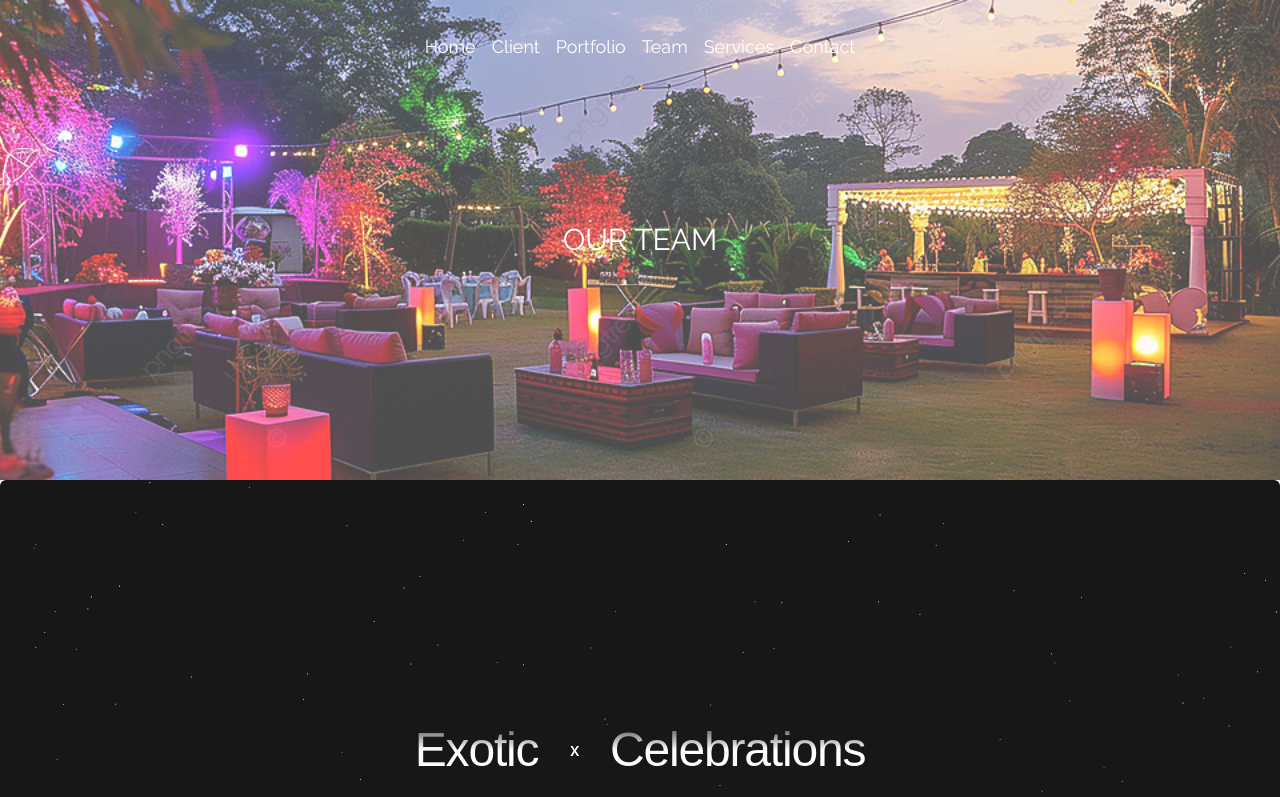
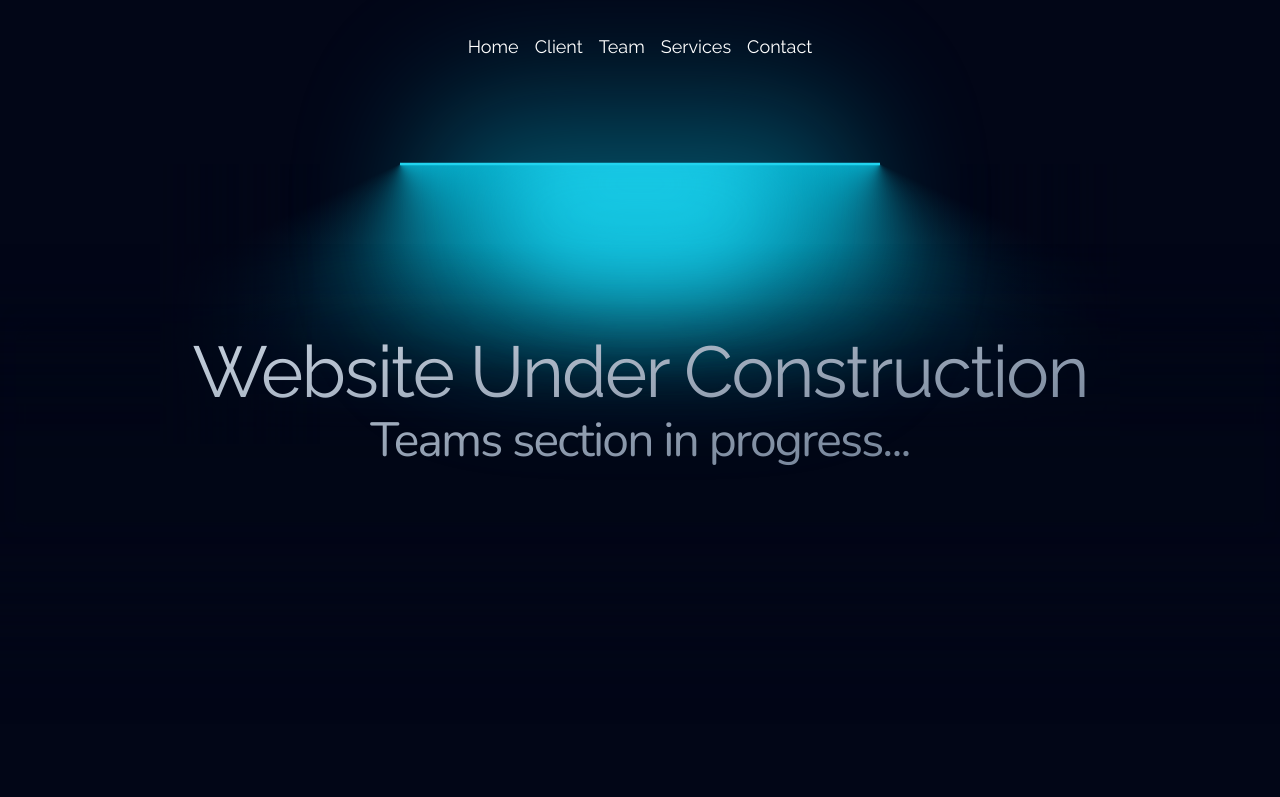
Before and after one commit to S-Ketan/Exotic-Celebrations, a Next.js app: page /team in a window 1280 px wide. Shown: the top 797 px of the page. Built offline with nearby package versions, Linux system fonts and the light colour scheme.

Commit message:
Add UnderConstruction component

```diff
--- /dev/null
+++ b/app/client/page.jsx
@@ -0,0 +1,12 @@
+import React from 'react'
+import { UnderConstruction } from '../reusableComponents/UnderConstruction'
+
+const page = () => {
+  return (
+    <div>
+        <UnderConstruction desc="You'll soon be able to know about our clients.."/>
+    </div>
+  )
+}
+
+export default page
--- a/app/reusableComponents/Footer.jsx
+++ b/app/reusableComponents/Footer.jsx
@@ -10,7 +10,7 @@
   }, []);
   return (
     (<div
-      className="h-[40rem] rounded-md bg-neutral-900 flex flex-col items-center justify-center relative w-full">
+      className="h-[40rem]  bg-neutral-900 flex flex-col items-center justify-center relative w-full">
       <h2
         className="relative flex-col md:flex-row z-10 text-3xl md:text-5xl md:leading-tight max-w-5xl mx-auto text-center tracking-tight font-medium bg-clip-text text-transparent bg-gradient-to-b from-neutral-800 via-white to-white flex items-center gap-2 md:gap-8">
         <span>Exotic</span>
--- a/app/reusableComponents/NavbarDemo.jsx
+++ b/app/reusableComponents/NavbarDemo.jsx
@@ -1,5 +1,5 @@
 "use client";
-import React, { useState } from "react";
+import React, { useState, useEffect } from "react";
 import {
   HoveredLink,
   Menu,
@@ -9,6 +9,15 @@
 import { cn } from "@/lib/utils";
 
 function NavbarDemo() {
+  const [active, setActive] = useState(null);
+  const [isMounted, setIsMounted] = useState(false);
+
+  useEffect(() => {
+    setIsMounted(true);
+  }, []);
+
+  if (!isMounted) return null;
+
   return (
     <div className="relative w-full flex items-center justify-center z-50">
       <Navbar className="top-2" />
@@ -17,7 +26,6 @@
 }
 
 export default NavbarDemo;
-
 function Navbar({ className }) {
   const [active, setActive] = useState(null);
   const [isSidebarOpen, setSidebarOpen] = useState(false);
@@ -36,12 +44,12 @@
         <Menu setActive={setActive}>
           <MenuItem setActive={setActive} item="Home" href="/" />
           <MenuItem setActive={setActive} item="Client" href="/client" />
-          <MenuItem setActive={setActive} item="Portfolio" active={active}>
+         {/*  <MenuItem setActive={setActive} item="Portfolio" active={active}>
             <div className="flex flex-col space-y-4 text-sm">
               <HoveredLink href="/image-gallery">Image Gallery</HoveredLink>
               <HoveredLink href="/video-gallery">Videos Gallery</HoveredLink>
             </div>
-          </MenuItem>
+          </MenuItem> */}
           <MenuItem setActive={setActive} item="Team" href="/team" />
 
           <MenuItem setActive={setActive} active={active} item="Services">
@@ -76,7 +84,7 @@
               /> */}
               <ProductItem
                 title="Gmail"
-                href="https://gomoonbeam.com"
+                href="mailto:ketan10923@gmail.com"
                 src="https://i.pinimg.com/736x/be/de/19/bede19e1cc44044c8eb11ecae70c5903.jpg"
                 description="Email us for any queries"
               />
@@ -122,13 +130,13 @@
             >
               Home
             </a>
-            <p
+            <a
               className="block text-lg font-semibold dark:text-gray-400 text-black hover:text-yellow-500 transition"
               href="/client"
             >
               Client
-            </p>
-            <div>
+            </a>
+            {/* <div>
               <button
                 id="dropdownButton"
                 className="w-full flex justify-between rounded text-lg font-semibold dark:text-gray-400 text-black hover:text-yellow-500 transition"
@@ -145,26 +153,26 @@
                 id="portfolioMenu"
                 className="hidden mt-2 space-y-2 rounded transition-all duration-300 ease-in-out"
               >
-                <p
+                <a
                   className="block px-4 text-lg font-semibold rounded dark:text-gray-400 text-black"
                   href="/image-gallery"
                 >
                   Image Gallery
-                </p>
-                <p
+                </a>
+                <a
                   className="block px-4 text-lg font-semibold rounded dark:text-gray-400 text-black"
                   href="/video-gallery"
                 >
                   Videos Gallery
-                </p>
+                </a>
               </div>
-            </div>
-            <p
+            </div> */}
+            <a
               className="block text-lg font-semibold dark:text-gray-400 text-black hover:text-yellow-500 transition"
               href="/team"
             >
               Team
-            </p>
+            </a>
             <div>
               <button
                 id="dropdownButton"
@@ -223,12 +231,12 @@
                 </a>
               </div>
             </div>
-            <p
+            <a
               className="block text-lg font-semibold dark:text-gray-400 text-black hover:text-yellow-500 transition"
               href="/contact"
             >
               Contact
-            </p>
+            </a>
           </div>
         </div>
         {/* Click outside sidebar to close */}
--- /dev/null
+++ b/app/reusableComponents/UnderConstruction.jsx
@@ -0,0 +1,25 @@
+"use client";
+import React from "react";
+import { motion } from "framer-motion";
+import { LampContainer } from "@/components/ui/lamp";
+
+export function UnderConstruction({ desc }) {
+  return (
+    <LampContainer>
+      <motion.h1
+        initial={{ opacity: 0.5, y: 100 }}
+        whileInView={{ opacity: 1, y: 0 }}
+        transition={{
+          delay: 0.3,
+          duration: 0.8,
+          ease: "easeInOut",
+        }}
+        className="mt-8 bg-gradient-to-br from-slate-300 to-slate-500 py-4 bg-clip-text text-center text-4xl font-medium tracking-tight text-transparent md:text-7xl font-raleway"
+      >
+        Website Under Construction
+        <br />
+        <p className="sm:text-5xl text-xl font-nunito mt-2">{desc}</p>
+      </motion.h1>
+    </LampContainer>
+  );
+}
--- a/app/team/page.jsx
+++ b/app/team/page.jsx
@@ -1,9 +1,10 @@
 import React from "react";
+import { UnderConstruction } from "../reusableComponents/UnderConstruction";
 
 const page = () => {
   return (
     <div>
-      <div
+      {/* <div
         className="h-[60vh] bg-cover bg-center p-5 bg-fixed relative"
         style={{ backgroundImage: "url('/assets/images/eventVenue.jpg')" }}
       >
@@ -12,7 +13,8 @@
             OUR TEAM
           </p>
         </div>
-      </div>
+      </div> */}
+      <UnderConstruction desc="Teams section in progress..."/>
     </div>
   );
 };
--- /dev/null
+++ b/components/ui/lamp.jsx
@@ -0,0 +1,103 @@
+"use client";
+import React from "react";
+import { motion } from "framer-motion";
+import { cn } from "@/lib/utils";
+
+export function LampDemo() {
+  return (
+    (<LampContainer>
+      <motion.h1
+        initial={{ opacity: 0.5, y: 100 }}
+        whileInView={{ opacity: 1, y: 0 }}
+        transition={{
+          delay: 0.3,
+          duration: 0.8,
+          ease: "easeInOut",
+        }}
+        className="mt-8 bg-gradient-to-br from-slate-300 to-slate-500 py-4 bg-clip-text text-center text-4xl font-medium tracking-tight text-transparent md:text-7xl">
+        Build lamps <br /> the right way
+      </motion.h1>
+    </LampContainer>)
+  );
+}
+
+export const LampContainer = ({
+  children,
+  className
+}) => {
+  return (
+    (<div
+      className={cn(
+        "relative flex min-h-screen flex-col items-center justify-center overflow-hidden bg-slate-950 w-full z-0",
+        className
+      )}>
+      <div
+        className="relative flex w-full flex-1 scale-y-125 items-center justify-center isolate z-0 ">
+        <motion.div
+          initial={{ opacity: 0.5, width: "15rem" }}
+          whileInView={{ opacity: 1, width: "30rem" }}
+          transition={{
+            delay: 0.3,
+            duration: 0.8,
+            ease: "easeInOut",
+          }}
+          style={{
+            backgroundImage: `conic-gradient(var(--conic-position), var(--tw-gradient-stops))`,
+          }}
+          className="absolute inset-auto right-1/2 h-56 overflow-visible w-[30rem] bg-gradient-conic from-cyan-500 via-transparent to-transparent text-white [--conic-position:from_70deg_at_center_top]">
+          <div
+            className="absolute  w-[100%] left-0 bg-slate-950 h-40 bottom-0 z-20 [mask-image:linear-gradient(to_top,white,transparent)]" />
+          <div
+            className="absolute  w-40 h-[100%] left-0 bg-slate-950  bottom-0 z-20 [mask-image:linear-gradient(to_right,white,transparent)]" />
+        </motion.div>
+        <motion.div
+          initial={{ opacity: 0.5, width: "15rem" }}
+          whileInView={{ opacity: 1, width: "30rem" }}
+          transition={{
+            delay: 0.3,
+            duration: 0.8,
+            ease: "easeInOut",
+          }}
+          style={{
+            backgroundImage: `conic-gradient(var(--conic-position), var(--tw-gradient-stops))`,
+          }}
+          className="absolute inset-auto left-1/2 h-56 w-[30rem] bg-gradient-conic from-transparent via-transparent to-cyan-500 text-white [--conic-position:from_290deg_at_center_top]">
+          <div
+            className="absolute  w-40 h-[100%] right-0 bg-slate-950  bottom-0 z-20 [mask-image:linear-gradient(to_left,white,transparent)]" />
+          <div
+            className="absolute  w-[100%] right-0 bg-slate-950 h-40 bottom-0 z-20 [mask-image:linear-gradient(to_top,white,transparent)]" />
+        </motion.div>
+        <div
+          className="absolute top-1/2 h-48 w-full translate-y-12 scale-x-150 bg-slate-950 blur-2xl"></div>
+        <div
+          className="absolute top-1/2 z-50 h-48 w-full bg-transparent opacity-10 backdrop-blur-md"></div>
+        <div
+          className="absolute inset-auto z-50 h-36 w-[28rem] -translate-y-1/2 rounded-full bg-cyan-500 opacity-50 blur-3xl"></div>
+        <motion.div
+          initial={{ width: "8rem" }}
+          whileInView={{ width: "16rem" }}
+          transition={{
+            delay: 0.3,
+            duration: 0.8,
+            ease: "easeInOut",
+          }}
+          className="absolute inset-auto z-30 h-36 w-64 -translate-y-[6rem] rounded-full bg-cyan-400 blur-2xl"></motion.div>
+        <motion.div
+          initial={{ width: "15rem" }}
+          whileInView={{ width: "30rem" }}
+          transition={{
+            delay: 0.3,
+            duration: 0.8,
+            ease: "easeInOut",
+          }}
+          className="absolute inset-auto z-50 h-0.5 w-[30rem] -translate-y-[7rem] bg-cyan-400 "></motion.div>
+
+        <div
+          className="absolute inset-auto z-40 h-44 w-full -translate-y-[12.5rem] bg-slate-950 "></div>
+      </div>
+      <div className="relative z-50 flex -translate-y-80 flex-col items-center px-5">
+        {children}
+      </div>
+    </div>)
+  );
+};
--- a/components/ui/navbar-menu.jsx
+++ b/components/ui/navbar-menu.jsx
@@ -100,7 +100,7 @@
   src
 }) => {
   return (
-    <Link href={href} className="flex space-x-2">
+    <Link href={href} className="flex space-x-2" target="_blank">
       <Image
         src={src}
         width={140}
```
